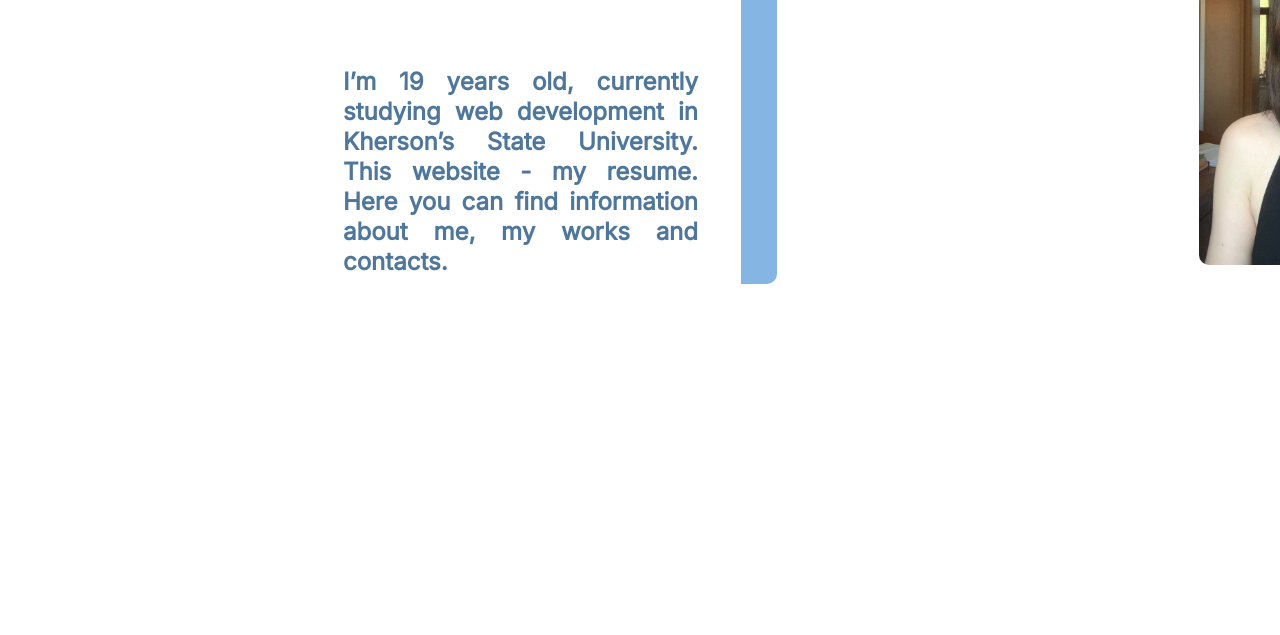
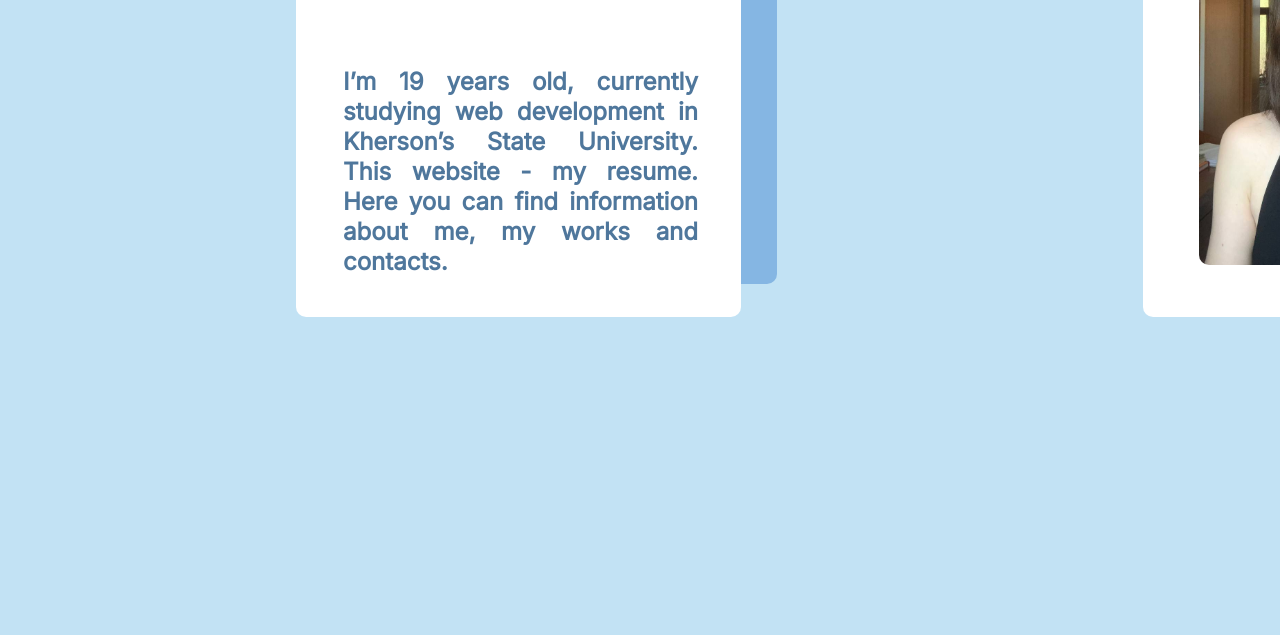
Before and after one commit to HorYel/HorYel.github.io, a plain HTML site: page index.html in a window 1280 px wide. Shown: the part 445-1080 px from the top of the page. Drawn offline with nearby package versions, Linux system fonts and the light colour scheme.

Commit message:
Add files via upload

```diff
--- a/index.html
+++ b/index.html
@@ -6,7 +6,6 @@
   <meta name="viewport" content="width=device-width, initial-scale=1.0">
   <link rel="stylesheet" href="styles.css">
   <link href='https://fonts.googleapis.com/css?family=Inter' rel='stylesheet'>
-  <link href="https://cdn.jsdelivr.net/npm/bootstrap@5.3.0/dist/css/bootstrap.min.css" rel="stylesheet">
 </head>
 <body>
 
```
